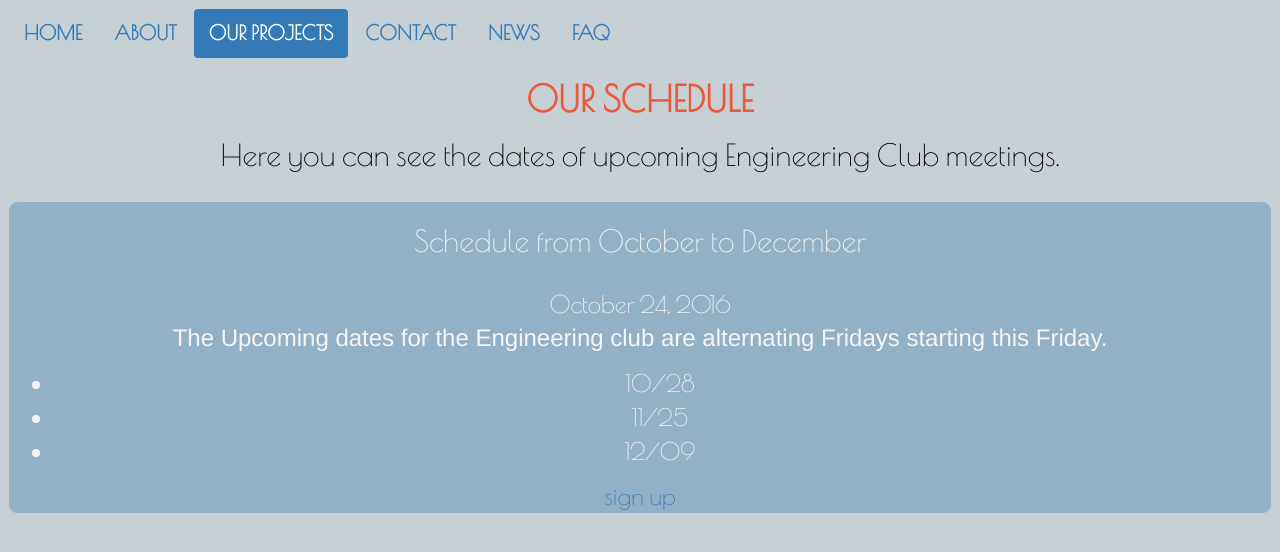
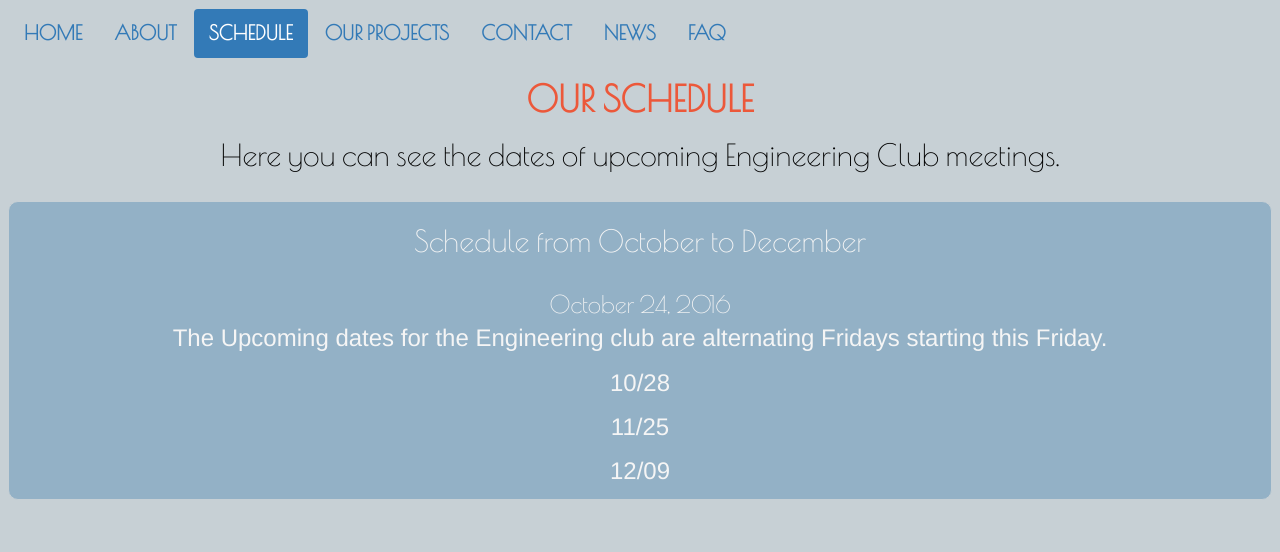
Before and after one commit to mhsengineering/mhsengineering.github.io, a plain HTML site: page schedule.html in a window 1280 px wide. Drawn offline with nearby package versions, Linux system fonts and the light colour scheme.

Commit message:
Update schedule.html

```diff
--- a/schedule.html
+++ b/schedule.html
@@ -14,7 +14,8 @@
             <ul class="nav nav-pills">
                 <li><a href="index.html">HOME</a></li>
                 <li><a href="about.html">ABOUT</a></li>
-                <li class="active"><a href="projects.html">OUR PROJECTS</a></li>
+                <li class="active"><a href="schedule.html">SCHEDULE</a></li>
+                <li><a href="projects.html">OUR PROJECTS</a></li>
                 <li><a href="contact.html">CONTACT</a></li>
                 <li><a href="news.html">NEWS</a></li>
                 <li><a href="faq.html">FAQ</a></li>
@@ -28,14 +29,9 @@
             <h2 class="post-title">Schedule from October to December</h2>
             <span class="post-date">October 24, 2016</span>
             <p>The Upcoming dates for the Engineering club are alternating Fridays starting this Friday.</p>
-             <ul>
-                 <li>10/28</li>
-                 <li>11/25</li>
-                 <li>12/09</li>
-             </ul>
-            <a href="https://docs.google.com/spreadsheets/d/1snlvIlJNq9vWFVKqutDUaMbuDvyn1LsyKrqkIX_O3vc/edit#gid=0">
-                sign up
-            </a>
+             <p>10/28</p>
+             <p>11/25</p>
+             <p>12/09</p>
         </div>
 
     </body>
```
